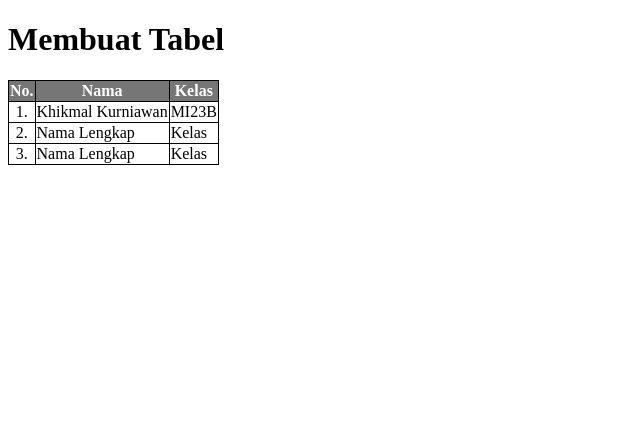
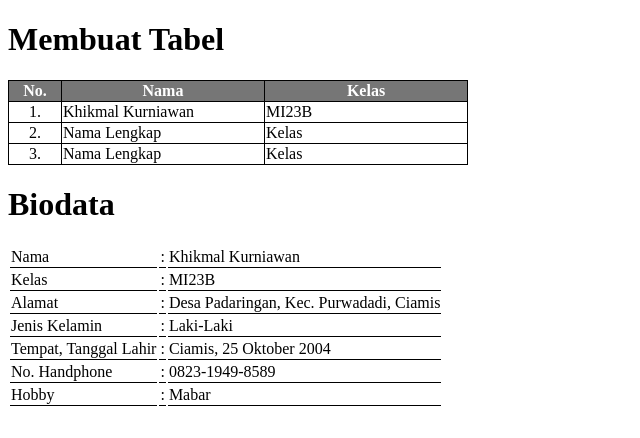
Before and after one commit to KH-Kurnyone/web-fun, a plain HTML site: page index.html in a window 1280 px wide. Shown: the whole page, without its empty margins (0-640 px from the left). Drawn offline with Linux system fonts and the light colour scheme.

Commit message:
css awal

```diff
--- a/index.html
+++ b/index.html
@@ -4,14 +4,15 @@
     <meta charset="UTF-8" />
     <meta name="viewport" content="width=device-width, initial-scale=1.0" />
     <title>Latihan HTML</title>
-    <link rel="stylesheet" href="style.css">
+    <link rel="stylesheet" href="style.css" />
   </head>
   <body>
+    <!-- Latihan Tabel -->
     <h1>Membuat Tabel</h1>
-    <table>
+    <table class="table-index">
       <thead>
         <tr>
-          <th>No.</th>
+          <th class="no-index">No.</th>
           <th>Nama</th>
           <th>Kelas</th>
         </tr>
@@ -34,5 +35,47 @@
         </tr>
       </tbody>
     </table>
+    <!-- End Latihan Membuat Tabel -->
+
+    <!-- Table Biodata -->
+    <h1>Biodata</h1>
+    <table class="table-biodata">
+      <tr>
+        <td>Nama</td>
+        <td>:</td>
+        <td>Khikmal Kurniawan</td>
+      </tr>
+      <tr>
+        <td>Kelas</td>
+        <td>:</td>
+        <td>MI23B</td>
+      </tr>
+      <tr>
+        <td>Alamat</td>
+        <td>:</td>
+        <td>Desa Padaringan, Kec. Purwadadi, Ciamis</td>
+      </tr>
+      <tr>
+        <td>Jenis Kelamin</td>
+        <td>:</td>
+        <td>Laki-Laki</td>
+      </tr>
+      <tr>
+        <td>Tempat, Tanggal Lahir</td>
+        <td>:</td>
+        <td>Ciamis, 25 Oktober 2004</td>
+      </tr>
+      <tr>
+        <td>No. Handphone</td>
+        <td>:</td>
+        <td>0823-1949-8589</td>
+      </tr>
+      <tr>
+        <td>Hobby</td>
+        <td>:</td>
+        <td>Mabar</td>
+      </tr>
+    </table>
+    <!-- end table biodata -->
   </body>
 </html>
--- a/style.css
+++ b/style.css
@@ -1,9 +1,17 @@
-thead {
+.table-index thead {
     background-color: rgb(118, 118, 118);
     color: #fff;
 }
 
-table, th, td {
+.table-index th {
+    width: 200px;
+}
+
+.table-index .no-index {
+    width: 50px;
+}
+
+.table-index, .table-index th, .table-index td {
     border: 1px solid black;
     border-collapse: collapse;
 }
@@ -15,3 +23,7 @@ tbody {
 .no {
     text-align: center;
 }
+
+.table-biodata td {
+    border-bottom: 1px solid #000;
+}
```
